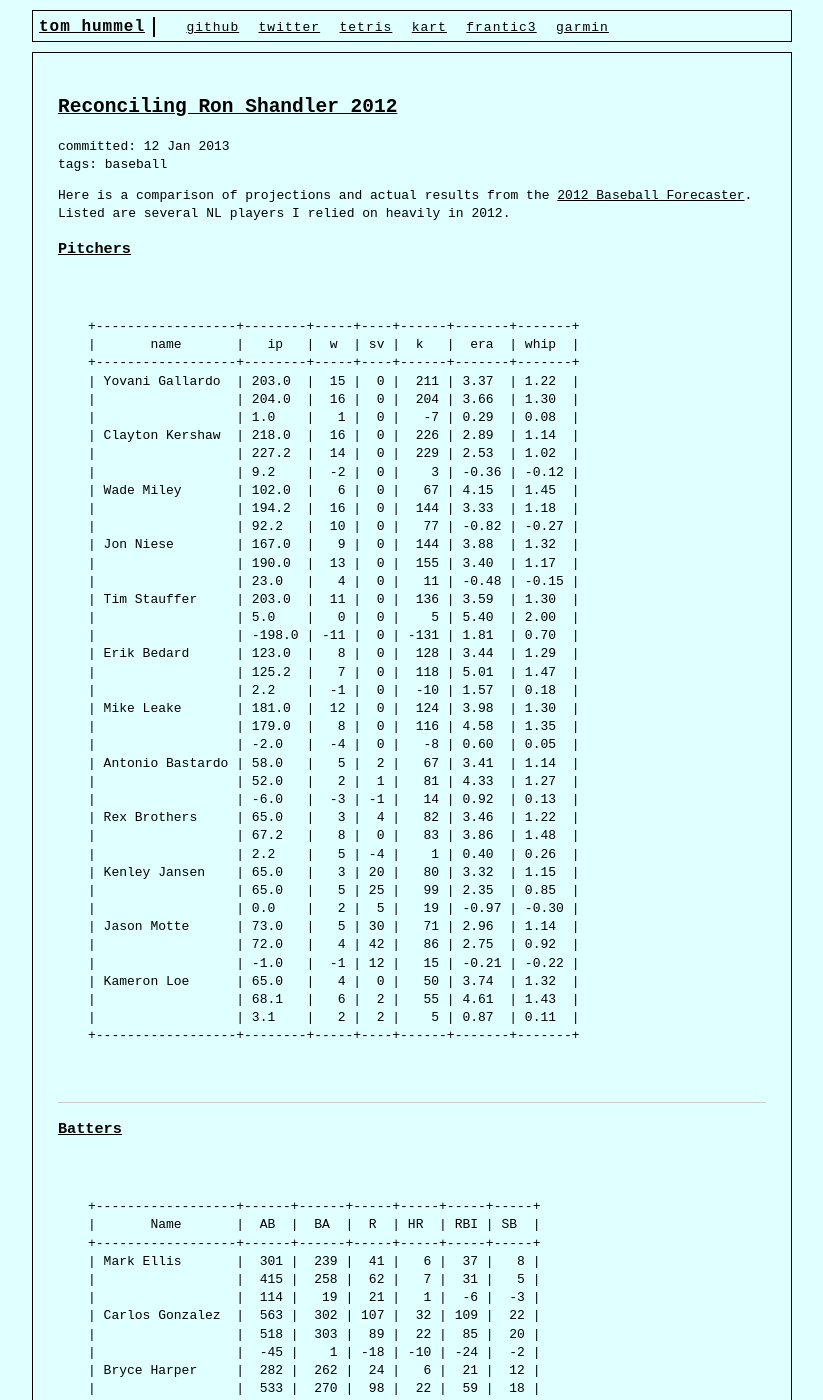
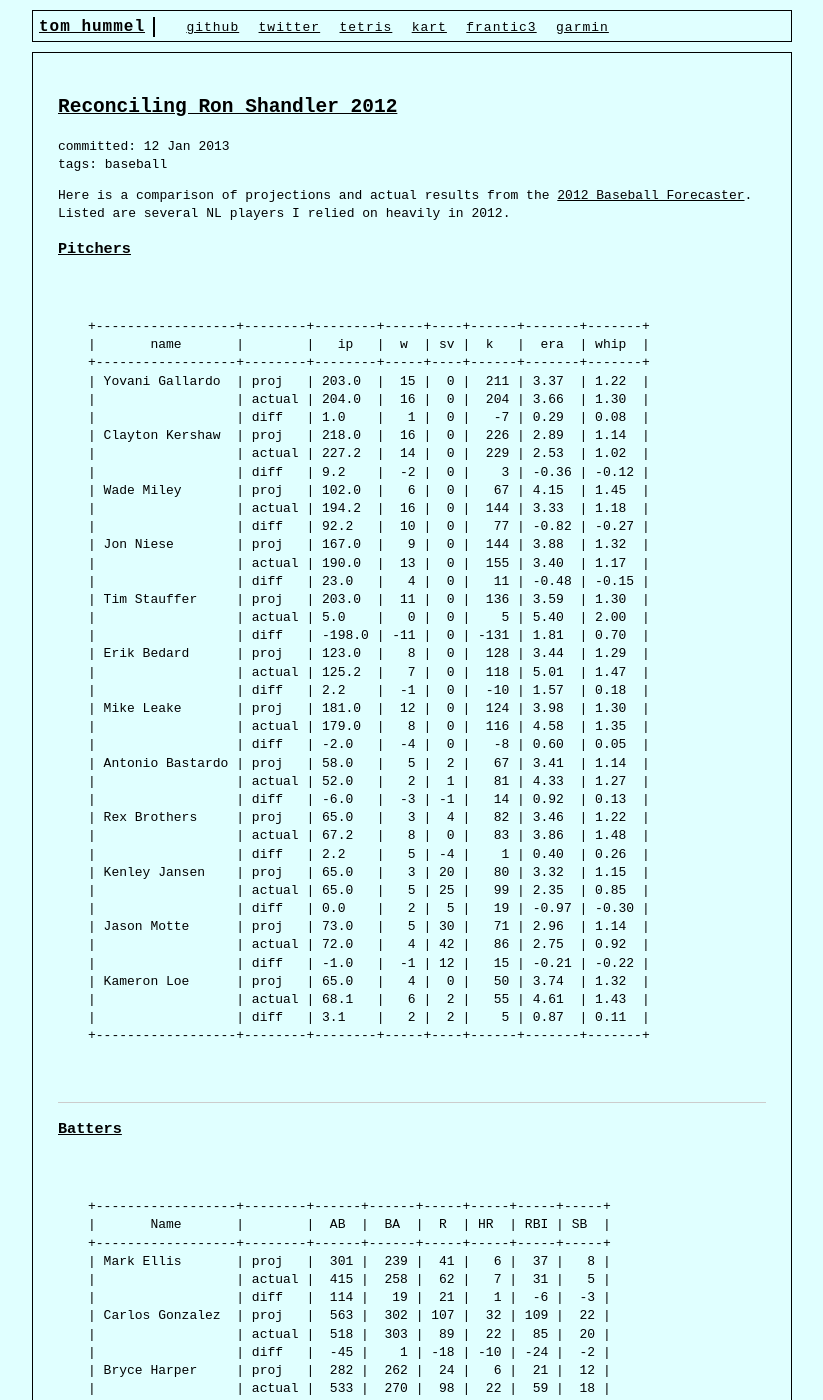
Before and after one commit to tphummel/blog, a Jekyll site: the page built from _posts/2013-01-12-ron-shandler-2012-reconcile.md, in a window 1280 px wide and 1400 px high. Shown: the whole window, without its empty margins (228-1051 px from the left). Built offline with Jekyll 4.4.1, drawn with Linux system fonts in a browser that asks for light colours; Markdown is read by kramdown in place of the engine named in the settings; some of the changed text lies outside the part shown.

Commit message:
shandler-2012: overhauled tables to include better labeling

```diff
--- a/_posts/2013-01-12-ron-shandler-2012-reconcile.md
+++ b/_posts/2013-01-12-ron-shandler-2012-reconcile.md
@@ -9,99 +9,99 @@
 
 ### [Pitchers](#pitchers)
 
-    +------------------+--------+-----+----+------+-------+-------+
-    |       name       |   ip   |  w  | sv |  k   |  era  | whip  |
-    +------------------+--------+-----+----+------+-------+-------+
-    | Yovani Gallardo  | 203.0  |  15 |  0 |  211 | 3.37  | 1.22  |
-    |                  | 204.0  |  16 |  0 |  204 | 3.66  | 1.30  |
-    |                  | 1.0    |   1 |  0 |   -7 | 0.29  | 0.08  |
-    | Clayton Kershaw  | 218.0  |  16 |  0 |  226 | 2.89  | 1.14  |
-    |                  | 227.2  |  14 |  0 |  229 | 2.53  | 1.02  |
-    |                  | 9.2    |  -2 |  0 |    3 | -0.36 | -0.12 |
-    | Wade Miley       | 102.0  |   6 |  0 |   67 | 4.15  | 1.45  |
-    |                  | 194.2  |  16 |  0 |  144 | 3.33  | 1.18  |
-    |                  | 92.2   |  10 |  0 |   77 | -0.82 | -0.27 |
-    | Jon Niese        | 167.0  |   9 |  0 |  144 | 3.88  | 1.32  |
-    |                  | 190.0  |  13 |  0 |  155 | 3.40  | 1.17  |
-    |                  | 23.0   |   4 |  0 |   11 | -0.48 | -0.15 |
-    | Tim Stauffer     | 203.0  |  11 |  0 |  136 | 3.59  | 1.30  |
-    |                  | 5.0    |   0 |  0 |    5 | 5.40  | 2.00  |
-    |                  | -198.0 | -11 |  0 | -131 | 1.81  | 0.70  |
-    | Erik Bedard      | 123.0  |   8 |  0 |  128 | 3.44  | 1.29  |
-    |                  | 125.2  |   7 |  0 |  118 | 5.01  | 1.47  |
-    |                  | 2.2    |  -1 |  0 |  -10 | 1.57  | 0.18  |
-    | Mike Leake       | 181.0  |  12 |  0 |  124 | 3.98  | 1.30  |
-    |                  | 179.0  |   8 |  0 |  116 | 4.58  | 1.35  |
-    |                  | -2.0   |  -4 |  0 |   -8 | 0.60  | 0.05  |
-    | Antonio Bastardo | 58.0   |   5 |  2 |   67 | 3.41  | 1.14  |
-    |                  | 52.0   |   2 |  1 |   81 | 4.33  | 1.27  |
-    |                  | -6.0   |  -3 | -1 |   14 | 0.92  | 0.13  |
-    | Rex Brothers     | 65.0   |   3 |  4 |   82 | 3.46  | 1.22  |
-    |                  | 67.2   |   8 |  0 |   83 | 3.86  | 1.48  |
-    |                  | 2.2    |   5 | -4 |    1 | 0.40  | 0.26  |
-    | Kenley Jansen    | 65.0   |   3 | 20 |   80 | 3.32  | 1.15  |
-    |                  | 65.0   |   5 | 25 |   99 | 2.35  | 0.85  |
-    |                  | 0.0    |   2 |  5 |   19 | -0.97 | -0.30 |
-    | Jason Motte      | 73.0   |   5 | 30 |   71 | 2.96  | 1.14  |
-    |                  | 72.0   |   4 | 42 |   86 | 2.75  | 0.92  |
-    |                  | -1.0   |  -1 | 12 |   15 | -0.21 | -0.22 |
-    | Kameron Loe      | 65.0   |   4 |  0 |   50 | 3.74  | 1.32  |
-    |                  | 68.1   |   6 |  2 |   55 | 4.61  | 1.43  |
-    |                  | 3.1    |   2 |  2 |    5 | 0.87  | 0.11  |
-    +------------------+--------+-----+----+------+-------+-------+
+    +------------------+--------+--------+-----+----+------+-------+-------+
+    |       name       |        |   ip   |  w  | sv |  k   |  era  | whip  |
+    +------------------+--------+--------+-----+----+------+-------+-------+
+    | Yovani Gallardo  | proj   | 203.0  |  15 |  0 |  211 | 3.37  | 1.22  |
+    |                  | actual | 204.0  |  16 |  0 |  204 | 3.66  | 1.30  |
+    |                  | diff   | 1.0    |   1 |  0 |   -7 | 0.29  | 0.08  |
+    | Clayton Kershaw  | proj   | 218.0  |  16 |  0 |  226 | 2.89  | 1.14  |
+    |                  | actual | 227.2  |  14 |  0 |  229 | 2.53  | 1.02  |
+    |                  | diff   | 9.2    |  -2 |  0 |    3 | -0.36 | -0.12 |
+    | Wade Miley       | proj   | 102.0  |   6 |  0 |   67 | 4.15  | 1.45  |
+    |                  | actual | 194.2  |  16 |  0 |  144 | 3.33  | 1.18  |
+    |                  | diff   | 92.2   |  10 |  0 |   77 | -0.82 | -0.27 |
+    | Jon Niese        | proj   | 167.0  |   9 |  0 |  144 | 3.88  | 1.32  |
+    |                  | actual | 190.0  |  13 |  0 |  155 | 3.40  | 1.17  |
+    |                  | diff   | 23.0   |   4 |  0 |   11 | -0.48 | -0.15 |
+    | Tim Stauffer     | proj   | 203.0  |  11 |  0 |  136 | 3.59  | 1.30  |
+    |                  | actual | 5.0    |   0 |  0 |    5 | 5.40  | 2.00  |
+    |                  | diff   | -198.0 | -11 |  0 | -131 | 1.81  | 0.70  |
+    | Erik Bedard      | proj   | 123.0  |   8 |  0 |  128 | 3.44  | 1.29  |
+    |                  | actual | 125.2  |   7 |  0 |  118 | 5.01  | 1.47  |
+    |                  | diff   | 2.2    |  -1 |  0 |  -10 | 1.57  | 0.18  |
+    | Mike Leake       | proj   | 181.0  |  12 |  0 |  124 | 3.98  | 1.30  |
+    |                  | actual | 179.0  |   8 |  0 |  116 | 4.58  | 1.35  |
+    |                  | diff   | -2.0   |  -4 |  0 |   -8 | 0.60  | 0.05  |
+    | Antonio Bastardo | proj   | 58.0   |   5 |  2 |   67 | 3.41  | 1.14  |
+    |                  | actual | 52.0   |   2 |  1 |   81 | 4.33  | 1.27  |
+    |                  | diff   | -6.0   |  -3 | -1 |   14 | 0.92  | 0.13  |
+    | Rex Brothers     | proj   | 65.0   |   3 |  4 |   82 | 3.46  | 1.22  |
+    |                  | actual | 67.2   |   8 |  0 |   83 | 3.86  | 1.48  |
+    |                  | diff   | 2.2    |   5 | -4 |    1 | 0.40  | 0.26  |
+    | Kenley Jansen    | proj   | 65.0   |   3 | 20 |   80 | 3.32  | 1.15  |
+    |                  | actual | 65.0   |   5 | 25 |   99 | 2.35  | 0.85  |
+    |                  | diff   | 0.0    |   2 |  5 |   19 | -0.97 | -0.30 |
+    | Jason Motte      | proj   | 73.0   |   5 | 30 |   71 | 2.96  | 1.14  |
+    |                  | actual | 72.0   |   4 | 42 |   86 | 2.75  | 0.92  |
+    |                  | diff   | -1.0   |  -1 | 12 |   15 | -0.21 | -0.22 |
+    | Kameron Loe      | proj   | 65.0   |   4 |  0 |   50 | 3.74  | 1.32  |
+    |                  | actual | 68.1   |   6 |  2 |   55 | 4.61  | 1.43  |
+    |                  | diff   | 3.1    |   2 |  2 |    5 | 0.87  | 0.11  |
+    +------------------+--------+--------+-----+----+------+-------+-------+
 
 * * * *
 
 ### [Batters](#batters)
 
-    +------------------+------+------+-----+-----+-----+-----+
-    |       Name       |  AB  |  BA  |  R  | HR  | RBI | SB  |
-    +------------------+------+------+-----+-----+-----+-----+
-    | Mark Ellis       |  301 |  239 |  41 |   6 |  37 |   8 |
-    |                  |  415 |  258 |  62 |   7 |  31 |   5 |
-    |                  |  114 |   19 |  21 |   1 |  -6 |  -3 |
-    | Carlos Gonzalez  |  563 |  302 | 107 |  32 | 109 |  22 |
-    |                  |  518 |  303 |  89 |  22 |  85 |  20 |
-    |                  |  -45 |    1 | -18 | -10 | -24 |  -2 |
-    | Bryce Harper     |  282 |  262 |  24 |   6 |  21 |  12 |
-    |                  |  533 |  270 |  98 |  22 |  59 |  18 |
-    |                  |  251 |    8 |  74 |  16 |  38 |   6 |
-    | Adam LaRoche     |  484 |  242 |  60 |  18 |  70 |   2 |
-    |                  |  571 |  271 |  76 |  33 | 100 |   1 |
-    |                  |   87 |   29 |  16 |  15 |  30 |  -1 |
-    | Ryan Ludwick     |  431 |  248 |  54 |  17 |  69 |   1 |
-    |                  |  422 |  275 |  53 |  26 |  80 |   0 |
-    |                  |   -9 |   27 |  -1 |   9 |  11 |  -1 |
-    | Yadier Molina    |  505 |  293 |  51 |  16 |  67 |   6 |
-    |                  |  505 |  315 |  65 |  22 |  76 |  12 |
-    |                  |    0 |   22 |  14 |   6 |   9 |   6 |
-    | Jordan Pacheco   |  163 |  221 |  12 |   1 |  15 |   1 |
-    |                  |  475 |  309 |  51 |   5 |  54 |   7 |
-    |                  |  312 |   88 |  39 |   4 |  39 |   6 |
-    | Anthony Rizzo    |  156 |  256 |  19 |   5 |  26 |   2 |
-    |                  |  337 |  285 |  44 |  15 |  48 |   3 |
-    |                  |  181 |   29 |  25 |  10 |  22 |   1 |
-    | Nate Schierholtz |  479 |  271 |  63 |  10 |  51 |   9 |
-    |                  |  241 |  257 |  20 |   6 |  21 |   3 |
-    |                  | -238 |  -14 | -43 |  -4 | -30 |  -6 |
-    | Rick Ankiel      |  221 |  235 |  28 |   6 |  24 |   4 |
-    |                  |  158 |  228 |  15 |   5 |  15 |   1 |
-    |                  |  -63 |   -7 | -13 |  -1 |  -9 |  -3 |
-    | Jason Bartlett   |  532 |  254 |  71 |   4 |  48 |  20 |
-    |                  |   83 |  133 |   8 |   0 |   4 |   0 |
-    |                  | -449 | -121 | -63 |  -4 | -44 | -20 |
-    | Daniel Descalso  |  435 |  257 |  50 |   4 |  41 |   8 |
-    |                  |  426 |  227 |  41 |   4 |  26 |   6 |
-    |                  |   -9 |  -30 |  -9 |   0 | -15 |  -2 |
-    | Corey Hart       |  529 |  282 |  85 |  29 |  85 |  10 |
-    |                  |  562 |  270 |  91 |  30 |  83 |   5 |
-    |                  |   33 |  -12 |   6 |   1 |  -2 |  -5 |
-    | Bryan LaHair     |  470 |  234 |  62 |  19 |  58 |   2 |
-    |                  |  340 |  259 |  42 |  16 |  40 |   4 |
-    |                  | -130 |   25 | -20 |  -3 | -18 |   2 |
-    | Neil Walker      |  565 |  269 |  69 |  14 |  77 |   8 |
-    |                  |  472 |  280 |  62 |  14 |  69 |   7 |
-    |                  |  -93 |   11 |  -7 |   0 |  -8 |  -1 |
-    +------------------+------+------+-----+-----+-----+-----+
+    +------------------+--------+------+------+-----+-----+-----+-----+
+    |       Name       |        |  AB  |  BA  |  R  | HR  | RBI | SB  |
+    +------------------+--------+------+------+-----+-----+-----+-----+
+    | Mark Ellis       | proj   |  301 |  239 |  41 |   6 |  37 |   8 |
+    |                  | actual |  415 |  258 |  62 |   7 |  31 |   5 |
+    |                  | diff   |  114 |   19 |  21 |   1 |  -6 |  -3 |
+    | Carlos Gonzalez  | proj   |  563 |  302 | 107 |  32 | 109 |  22 |
+    |                  | actual |  518 |  303 |  89 |  22 |  85 |  20 |
+    |                  | diff   |  -45 |    1 | -18 | -10 | -24 |  -2 |
+    | Bryce Harper     | proj   |  282 |  262 |  24 |   6 |  21 |  12 |
+    |                  | actual |  533 |  270 |  98 |  22 |  59 |  18 |
+    |                  | diff   |  251 |    8 |  74 |  16 |  38 |   6 |
+    | Adam LaRoche     | proj   |  484 |  242 |  60 |  18 |  70 |   2 |
+    |                  | actual |  571 |  271 |  76 |  33 | 100 |   1 |
+    |                  | diff   |   87 |   29 |  16 |  15 |  30 |  -1 |
+    | Ryan Ludwick     | proj   |  431 |  248 |  54 |  17 |  69 |   1 |
+    |                  | actual |  422 |  275 |  53 |  26 |  80 |   0 |
+    |                  | diff   |   -9 |   27 |  -1 |   9 |  11 |  -1 |
+    | Yadier Molina    | proj   |  505 |  293 |  51 |  16 |  67 |   6 |
+    |                  | actual |  505 |  315 |  65 |  22 |  76 |  12 |
+    |                  | diff   |    0 |   22 |  14 |   6 |   9 |   6 |
+    | Jordan Pacheco   | proj   |  163 |  221 |  12 |   1 |  15 |   1 |
+    |                  | actual |  475 |  309 |  51 |   5 |  54 |   7 |
+    |                  | diff   |  312 |   88 |  39 |   4 |  39 |   6 |
+    | Anthony Rizzo    | proj   |  156 |  256 |  19 |   5 |  26 |   2 |
+    |                  | actual |  337 |  285 |  44 |  15 |  48 |   3 |
+    |                  | diff   |  181 |   29 |  25 |  10 |  22 |   1 |
+    | Nate Schierholtz | proj   |  479 |  271 |  63 |  10 |  51 |   9 |
+    |                  | actual |  241 |  257 |  20 |   6 |  21 |   3 |
+    |                  | diff   | -238 |  -14 | -43 |  -4 | -30 |  -6 |
+    | Rick Ankiel      | proj   |  221 |  235 |  28 |   6 |  24 |   4 |
+    |                  | actual |  158 |  228 |  15 |   5 |  15 |   1 |
+    |                  | diff   |  -63 |   -7 | -13 |  -1 |  -9 |  -3 |
+    | Jason Bartlett   | proj   |  532 |  254 |  71 |   4 |  48 |  20 |
+    |                  | actual |   83 |  133 |   8 |   0 |   4 |   0 |
+    |                  | diff   | -449 | -121 | -63 |  -4 | -44 | -20 |
+    | Daniel Descalso  | proj   |  435 |  257 |  50 |   4 |  41 |   8 |
+    |                  | actual |  426 |  227 |  41 |   4 |  26 |   6 |
+    |                  | diff   |   -9 |  -30 |  -9 |   0 | -15 |  -2 |
+    | Corey Hart       | proj   |  529 |  282 |  85 |  29 |  85 |  10 |
+    |                  | actual |  562 |  270 |  91 |  30 |  83 |   5 |
+    |                  | diff   |   33 |  -12 |   6 |   1 |  -2 |  -5 |
+    | Bryan LaHair     | proj   |  470 |  234 |  62 |  19 |  58 |   2 |
+    |                  | actual |  340 |  259 |  42 |  16 |  40 |   4 |
+    |                  | diff   | -130 |   25 | -20 |  -3 | -18 |   2 |
+    | Neil Walker      | proj   |  565 |  269 |  69 |  14 |  77 |   8 |
+    |                  | actual |  472 |  280 |  62 |  14 |  69 |   7 |
+    |                  | diff   |  -93 |   11 |  -7 |   0 |  -8 |  -1 |
+    +------------------+--------+------+------+-----+-----+-----+-----+
 
   [0]: http://www.amazon.com/2012-Baseball-Forecaster-Ron-Shandlers/dp/B008W3WJFQ
```
